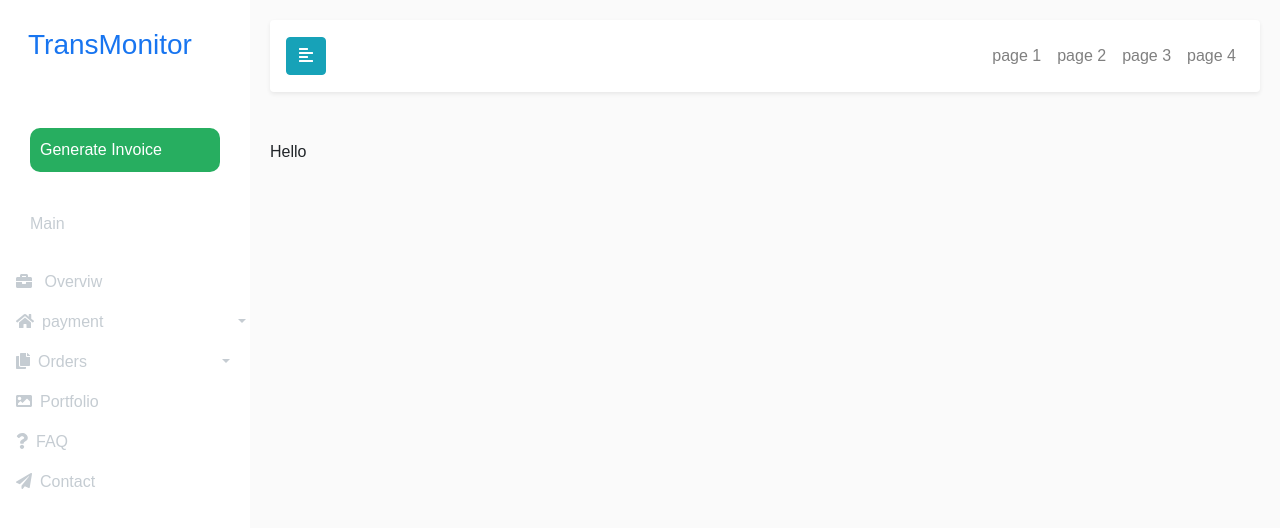
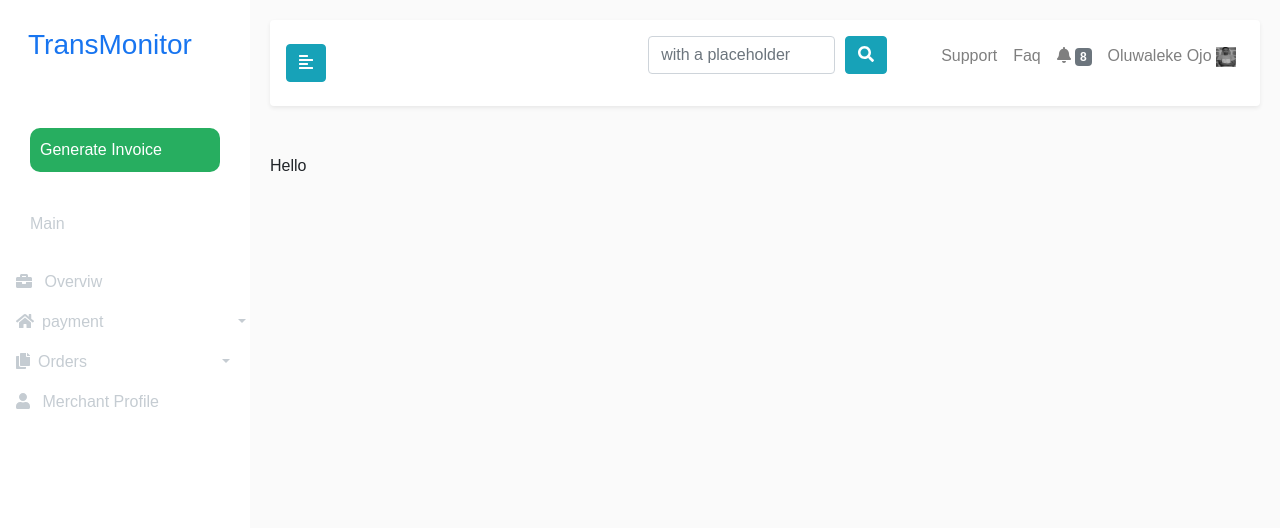
Before and after one commit to abduljeleelng/test-admin-template, a React (Create React App) app: page / in a window 1280 px wide. Shown: the top 528 px of the page. Built offline with nearby package versions, Linux system fonts and the light colour scheme.

Commit message:
Implement the Nav bar Item and Search form

```diff
--- a/src/components/content/Navbar.js
+++ b/src/components/content/Navbar.js
@@ -1,8 +1,9 @@
 import React, { useState } from 'react';
 import { FontAwesomeIcon } from '@fortawesome/react-fontawesome';
-import { faAlignLeft } from '@fortawesome/free-solid-svg-icons';
-import { Navbar, Button, NavbarToggler, Collapse, Nav, NavItem, NavLink } from 'reactstrap';
+import { faAlignLeft,faBell,faSearch } from '@fortawesome/free-solid-svg-icons';
+import { Navbar, Button, NavbarToggler, Collapse, Nav, NavItem, NavLink,Badge,Form,Row,Col,FormGroup,Input } from 'reactstrap';
 import { Link } from 'react-router-dom';
+import abduljeleel from '../../asset/img/abduljeleelNG.jpg'
 
 export default props => {
 
@@ -10,7 +11,7 @@ export default props => {
   const toggle = () => setOpen(!isOpen)
 
   return (
-    <Navbar color="light" light className="navbar shadow-sm p-3 mb-5 bg-white rounded" expand="md">
+    <Navbar color="info" light className="navbar shadow-sm p-3 mb-5 bg-white rounded" expand="md">
       <Button color="info" onClick={props.toggle}>
         <FontAwesomeIcon icon={faAlignLeft}/>
       </Button>
@@ -18,16 +19,32 @@ export default props => {
       <Collapse isOpen={isOpen} navbar>
         <Nav className="ml-auto" navbar>
           <NavItem>
-            <NavLink tag={Link} to={'/page-1'}>page 1</NavLink>
+          <Form>
+      <Row form>
+        <Col md={8}>
+          <FormGroup>
+            <Input type="email" name="email" id="exampleEmail" placeholder="with a placeholder" />
+          </FormGroup>
+          </Col>
+          <Col md={4}>
+          <FormGroup>
+            <Button color="info"> <FontAwesomeIcon icon={faSearch}/></Button>
+          </FormGroup>
+          </Col>
+        </Row>
+        </Form>
           </NavItem>
           <NavItem>
-            <NavLink tag={Link} to={'/page-2'}>page 2</NavLink>
+            <NavLink tag={Link} to={'/'}>Support</NavLink>
           </NavItem>
           <NavItem>
-            <NavLink tag={Link} to={'/page-3'}>page 3</NavLink>
+            <NavLink tag={Link} to={'/'}>Faq </NavLink>
           </NavItem>
           <NavItem>
-            <NavLink tag={Link} to={'/page-4'}>page 4</NavLink>
+            <NavLink tag={Link} to={'/'}><FontAwesomeIcon icon={faBell}/> <Badge color="secondary">8</Badge></NavLink>
+          </NavItem>
+          <NavItem>
+            <NavLink tag={Link} to={'/'}>Oluwaleke Ojo <img src={require("../../asset/img/abduljeleelNG.jpg")} style={{width:'20px',height:'20px'}} /> </NavLink>
           </NavItem>
       </Nav>
       </Collapse>
--- a/src/components/sidebar/SideBar.js
+++ b/src/components/sidebar/SideBar.js
@@ -1,6 +1,6 @@
 import React from 'react';
 import { FontAwesomeIcon } from '@fortawesome/react-fontawesome';
-import { faHome, faBriefcase, faPaperPlane, faQuestion, faImage, faCopy,faAlignLeft } from '@fortawesome/free-solid-svg-icons';
+import { faHome, faBriefcase, faReceipt, faCopy,faAlignLeft, faUser,faListAlt } from '@fortawesome/free-solid-svg-icons';
 import SubMenu from './SubMenu';
 import { NavItem, NavLink, Nav } from 'reactstrap';
 import classNames from 'classnames';
@@ -21,21 +21,11 @@ const SideBar = props => (
               <FontAwesomeIcon icon={faBriefcase} className="mr-2"/> Overviw
             </NavLink>
           </NavItem>
-          <SubMenu title="payment" icon={faHome} items={submenus[0]} />
+          <SubMenu title="payment" icon={faHome} items={submenus[0]}/>
           <SubMenu title="Orders" icon={faCopy} items={submenus[1]}/>
           <NavItem>
-            <NavLink tag={Link} to={'/pages'}>
-              <FontAwesomeIcon icon={faImage} className="mr-2"/>Portfolio
-            </NavLink>
-          </NavItem>
-          <NavItem>
-            <NavLink tag={Link} to={'/faq'}>
-              <FontAwesomeIcon icon={faQuestion} className="mr-2"/>FAQ
-            </NavLink>
-          </NavItem>
-          <NavItem>
-            <NavLink tag={Link} to={'/contact'}>
-              <FontAwesomeIcon icon={faPaperPlane} className="mr-2"/>Contact
+            <NavLink tag={Link} to={'/'}>
+              <FontAwesomeIcon icon={faUser} className="mr-2"/> Merchant Profile
             </NavLink>
           </NavItem>
         </Nav>
@@ -58,29 +48,29 @@ const SideBar = props => (
       {
         title: "Un - Reconciled Payment",
         target: "Home-3",
-        icon:"faAlignLeft"
+        icon:faReceipt
       },
       {
         title: "Manual Settlement",
         target: "Home-4",
-        icon:"faAlignLeft"
+        icon:faReceipt
       }
     ],
     [
       {
         title: "all orders",
         target: "Page-1",
-        icon:"faAlignLeft"
+        icon:faListAlt
       },
       {
         title: "Pending Orders",
         target: "Page-2",
-        icon:"faAlignLeft"
+        icon:faListAlt
       },
       {
         title: "Reconciled Orders",
         target: "Page-2",
-        icon:"faAlignLeft"
+        icon:faListAlt
       }
     ]
   ]
```
Also changed, not shown: src/asset/img/abduljeleelNG.jpg (added), src/asset/img/abduljeleelNG_thun.jpg (added).
